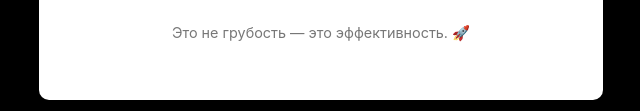
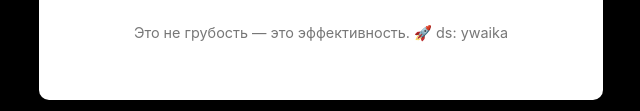
Before and after one commit to YWaiKa/privet, a plain HTML site: page index.html in a window 1280 px wide. Shown: the part 525-636 px from the top of the page, without its empty margins (319-959 px from the left). Drawn offline with Linux system fonts and the light colour scheme.

Commit message:
Update index.html

```diff
--- a/index.html
+++ b/index.html
@@ -72,6 +72,7 @@
 
     <p class="small">
       Это не грубость — это эффективность. 🚀
+      ds: ywaika
     </p>
   </div>
 
```
